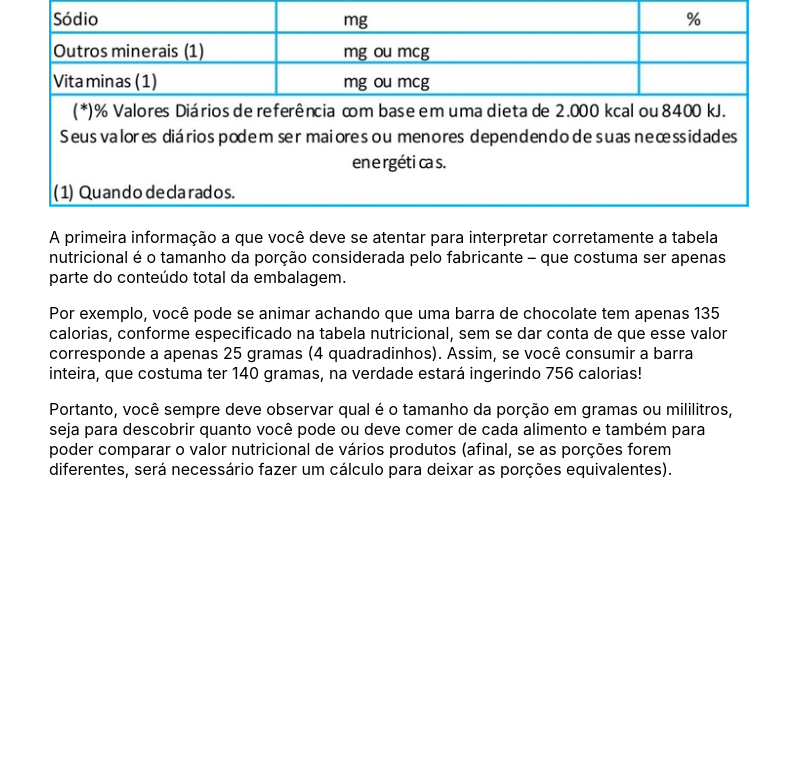
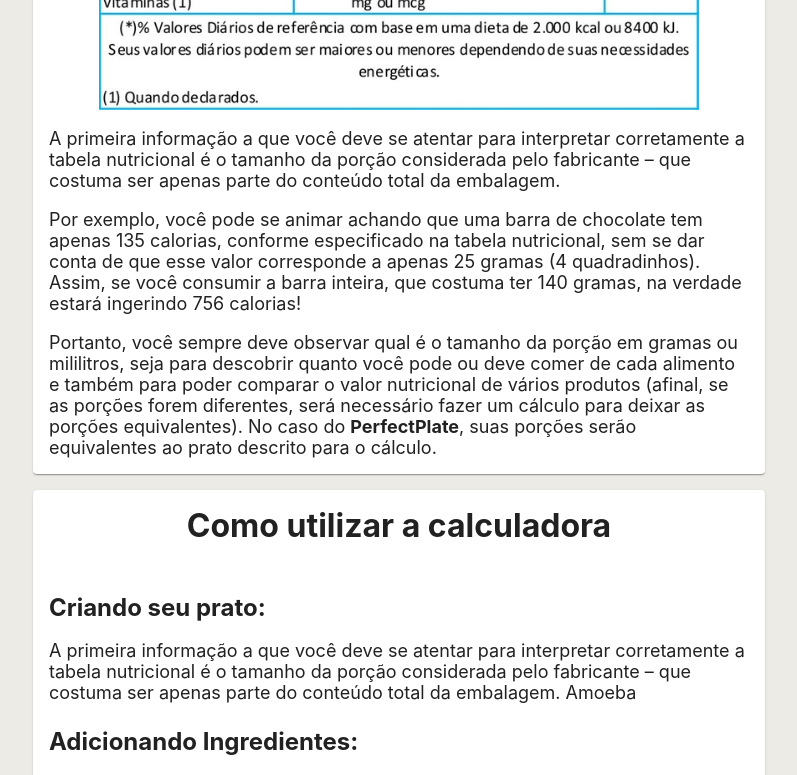
Before and after one commit to zizima100/PerfectPlate, a React (Create React App) app in the folder my-app/: page /tutorial in a window 1280 px wide. Shown: the part 620-1395 px from the top of the page, without its empty margins (241-1038 px from the left). Before the commit the page ends 1115 px from the top, so only its background shows below. Built offline with nearby package versions, Linux system fonts and the light colour scheme.

Commit message:
feat: Base do Tutorial Completa

```diff
--- a/my-app/src/index.css
+++ b/my-app/src/index.css
@@ -5,6 +5,7 @@ body {
     sans-serif;
   -webkit-font-smoothing: antialiased;
   -moz-osx-font-smoothing: grayscale;
+  background-color: #ecebe6;
 }
 
 code {
--- a/my-app/src/pages/tutorial/TutorialScreen.js
+++ b/my-app/src/pages/tutorial/TutorialScreen.js
@@ -1,21 +1,47 @@
 import React from "react";
 import '../tutorial/TutorialScreenStyle.css';
 import TabelaExemplo from "../../images/TabelaExemplo.jpg";
+import { Card } from "@material-ui/core";
 
 export default function TutorialScreen() {
     return (
         <>
-            <div className="main">
-                <div className="inputRow">
-                    <div className="content-wrapper">
-                        <h1>Como ler uma tabela nutricional</h1>
-                        <img id="TabelaExemplo" src={ TabelaExemplo } alt="Exemplo de Tabela Nutricional"/>
-                        <p>A primeira informação a que você deve se atentar para interpretar corretamente a tabela nutricional é o tamanho da porção considerada pelo fabricante – que costuma ser apenas parte do conteúdo total da embalagem.</p>
-                        <p>Por exemplo, você pode se animar achando que uma barra de chocolate tem apenas 135 calorias, conforme especificado na tabela nutricional, sem se dar conta de que esse valor corresponde a apenas 25 gramas (4 quadradinhos). Assim, se você consumir a barra inteira, que costuma ter 140 gramas, na verdade estará ingerindo 756 calorias!</p>
-                        <p>Portanto, você sempre deve observar qual é o tamanho da porção em gramas ou mililitros, seja para descobrir quanto você pode ou deve comer de cada alimento e também para poder comparar o valor nutricional de vários produtos (afinal, se as porções forem diferentes, será necessário fazer um cálculo para deixar as porções equivalentes).</p>
-                    </div>
-                </div>
-            </div>
+            <section className="tutorial__page-container">
+                <Card className="tutorial__inputRow">
+                    <article className="tutorial__content-container">
+                        <h1 className="tutorial__title_h1">Como ler uma tabela nutricional</h1>
+                        <img id="TabelaExemplo" src={TabelaExemplo} alt="Exemplo de Tabela Nutricional" />
+                        <p className="tutorial__content">
+                            A primeira informação a que você deve se atentar para interpretar corretamente a tabela nutricional é o tamanho da porção considerada pelo fabricante – que costuma ser apenas parte do conteúdo total da embalagem.
+                        </p>
+                        <p className="tutorial__content">
+                            Por exemplo, você pode se animar achando que uma barra de chocolate tem apenas 135 calorias, conforme especificado na tabela nutricional, sem se dar conta de que esse valor corresponde a apenas 25 gramas (4 quadradinhos). Assim, se você consumir a barra inteira, que costuma ter 140 gramas, na verdade estará ingerindo 756 calorias!
+                        </p>
+                        <p className="tutorial__content">
+                            Portanto, você sempre deve observar qual é o tamanho da porção em gramas ou mililitros, seja para descobrir quanto você pode ou deve comer de cada alimento e também para poder comparar o valor nutricional de vários produtos (afinal, se as porções forem diferentes, será necessário fazer um cálculo para deixar as porções equivalentes). No caso do <strong>PerfectPlate</strong>, suas porções serão equivalentes ao prato descrito para o cálculo.
+                        </p>
+                    </article>
+                </Card>
+                <Card className="tutorial__inputRow">
+                    <article className="tutorial__content-container">
+                        <h1 className="tutorial__title_h1">Como utilizar a calculadora</h1>
+                        <h2 className="tutorial__title_h2">Criando seu prato:</h2>
+                        <p className="tutorial__content">
+                            A primeira informação a que você deve se atentar para interpretar corretamente a tabela nutricional é o tamanho da porção considerada pelo fabricante – que costuma ser apenas parte do conteúdo total da embalagem.
+
+                            Amoeba
+                        </p>
+                        <h2 className="tutorial__title_h2">Adicionando Ingredientes:</h2>
+                        <p className="tutorial__content">
+                            Por exemplo, você pode se animar achando que uma barra de chocolate tem apenas 135 calorias, conforme especificado na tabela nutricional, sem se dar conta de que esse valor corresponde a apenas 25 gramas (4 quadradinhos). Assim, se você consumir a barra inteira, que costuma ter 140 gramas, na verdade estará ingerindo 756 calorias!
+                        </p>
+                        <h2 className="tutorial__title_h2">Calculando o valor nutricional:</h2>
+                        <p className="tutorial__content">
+                            Portanto, você sempre deve observar qual é o tamanho da porção em gramas ou mililitros, seja para descobrir quanto você pode ou deve comer de cada alimento e também para poder comparar o valor nutricional de vários produtos (afinal, se as porções forem diferentes, será necessário fazer um cálculo para deixar as porções equivalentes).
+                        </p>
+                    </article>
+                </Card>
+            </section>
         </>
     );
 };
--- a/my-app/src/pages/tutorial/TutorialScreenStyle.css
+++ b/my-app/src/pages/tutorial/TutorialScreenStyle.css
@@ -1,22 +1,42 @@
-.main {
+.tutorial__page-container {
+    display: flex;
+    flex-direction: column;
     padding-top: 10vh;
+    align-items: center;
+}
+
+.tutorial__inputRow {
     flex-direction: row;
     justify-content: center;
     display: flex;
-}
-
-.inputRow {
-    flex-direction: row;
-    justify-content: center;
-    display: flex;
-    padding-top: 2ch;
-}
-
-.content-wrapper {
-    justify-content: center;
+    padding: 1em;
+    margin-bottom: 1em;
     width: 700px;
 }
 
-#TabelaExemplo {
+.tutorial__content-container {
+    display: flex;
+    flex-direction: column;
+    align-items: center;
     width: 700px;
 }
+
+.tutorial__title_h1 {
+    margin: 0 0 24px 0;
+    font-size: xx-large;
+}
+
+.tutorial__title_h2 {
+    margin: 1em 0 0 0;
+    font-size: x-large;
+    align-self:flex-start;
+}
+
+.tutorial__content {
+    font-size: large;
+    margin: 1em 0 0 0;
+}
+
+#TabelaExemplo {
+    width: 600px;
+}
```
Also changed, not shown: 1 other file (tests, documents, lock files or other folders).
